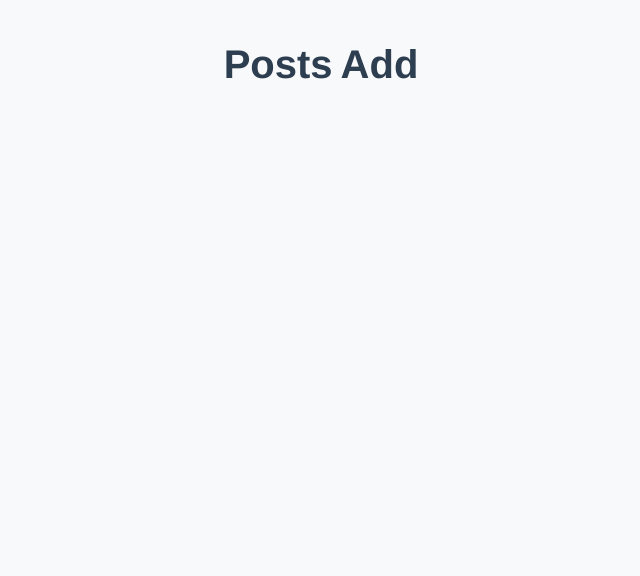
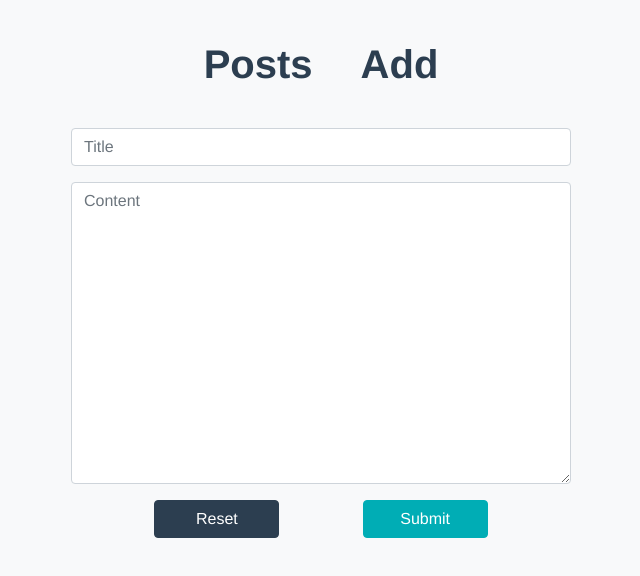
Before and after one commit to krajko/vue_zadaci, a Vue app in the folder vue_zadaci4/blog-app/: page /edit/1 in a window 1280 px wide. Shown: the top 576 px of the page, without its empty margins (319-959 px from the left). Built offline with nearby package versions, Linux system fonts and the light colour scheme; no server answers.

Commit message:
zadatak 7

```diff
--- a/vue_zadaci4/blog-app/src/App.vue
+++ b/vue_zadaci4/blog-app/src/App.vue
@@ -1,8 +1,8 @@
 <template>
   <div id="app">
     <div id="nav" class="h1 py-3 my-4">
-      <router-link to="/posts" class="me-1">Posts</router-link>
-      <router-link to="/add" class="ms-1">Add</router-link>
+      <router-link to="/posts" class="me-4">Posts</router-link>
+      <router-link to="/add" class="ms-4">Add</router-link>
     </div>
     <transition name="fade-in-top">
       <router-view/>
@@ -12,6 +12,7 @@
 
 <style lang="scss">
   $primary: #00adb5;
+  $secondary: #2c3e50;
 
   @import "../node_modules/bootstrap/scss/bootstrap.scss";
 </style>
--- a/vue_zadaci4/blog-app/src/components/AppAddPost.vue
+++ b/vue_zadaci4/blog-app/src/components/AppAddPost.vue
@@ -1,11 +1,13 @@
 <template>
   <div class="mt-0">
 
-    <form class="row mx-auto" style="max-width: 500px;" v-on:submit.prevent="add">
-      <input class="col-6 form-control mb-3" v-model.trim="$v.post.title.$model" :class="{ 'is-invalid': !$v.post.title.minLength }" type="text" placeholder="Title" required>
-      <textarea class="col-6 form-control mb-3" v-model="$v.post.text.$model" :class="{ 'is-invalid': !$v.post.text.maxLength }" rows="12" placeholder="Content" required></textarea>
-      <button class="col-3 mx-auto btn btn-secondary" type="button" @click="reset">Reset</button>
-      <button class="col-3 mx-auto btn btn-primary" type="submit">Submit</button>
+    <form class="mx-auto" style="max-width: 500px;" v-on:submit.prevent="submit">
+      <input class="form-control mb-3" v-model.trim="$v.post.title.$model" :class="{ 'is-invalid': !$v.post.title.minLength }" type="text" placeholder="Title" required>
+      <textarea class="form-control mb-3" v-model="$v.post.text.$model" :class="{ 'is-invalid': !$v.post.text.maxLength }" rows="12" placeholder="Content" required></textarea>
+      <div class="d-flex flex-row justify-content-evenly">
+        <button class="col-3 btn btn-secondary" type="button" @click="reset">Reset</button>
+        <button class="col-3 btn btn-primary" type="submit">Submit</button>
+      </div>
     </form>
 
   </div>
@@ -20,11 +22,12 @@ export default {
 
   data() {
     return {
-      post: {
-        title: '',
-        text: ''
-      }
+      post: this.reset()
     }
+  },
+
+  created() {
+    this.get()
   },
 
   validations: {
@@ -55,6 +58,44 @@ export default {
         title: '',
         text: ''
       }
+    },
+
+    async get() {
+      if (this.editMode) {
+        try {
+          this.post = await Posts.get(this.$route.params.id);
+        } catch(err) {
+          console.log(err);
+          reset();
+        }
+      }
+    },
+
+    async edit() {
+      try {
+        await Posts.edit(this.post);
+        this.$router.push({ name: 'Post', params: { id: this.post.id} });
+      } catch(err) {
+        console.log(err);
+      }
+    },
+
+    submit() {
+      if (this.editMode) {
+        this.edit();
+      } else {
+        this.add();
+      }
+    }
+  },
+
+  computed: {
+    editMode() {
+      if (this.$route.params.id) {
+        return true;
+      }
+
+      return false;
     }
   }
 }
--- a/vue_zadaci4/blog-app/src/components/AppPosts.vue
+++ b/vue_zadaci4/blog-app/src/components/AppPosts.vue
@@ -1,15 +1,16 @@
 <template>
   <div class="mt-0">
     <ul class="list-unstyled d-flex flex-column justify-content-center align-items-center">
-      <li v-for="(post) in posts" :key="post.id" class="card col-10 col-sm-8 col-md-4 mb-3">
+      <li v-for="(post) in posts" :key="post.id" class="card col-10 col-lg-4 mb-3 mx-2">
         <div class="card-body text-start">
             <h5 class="card-title"> <strong>{{ post.title }}</strong> </h5>
             <hr class="mt-3">
 
-            <p class="card-text mb-3"> {{ post.text | preview }} </p>
+            <p class="card-text text-muted mb-3"> {{ post.text | preview }} </p>
 
             <div class="d-flex flex-row justify-content-end">
-              <router-link :to="`posts/${post.id}`" class="btn btn-primary px-4 mt-0">View post</router-link>
+                <router-link :to="`edit/${post.id}`" class="btn btn-secondary px-4 me-2">Edit</router-link>
+                <router-link :to="`posts/${post.id}`" class="btn btn-primary px-4">View post</router-link>
             </div>
         </div>
       </li>
--- a/vue_zadaci4/blog-app/src/main.js
+++ b/vue_zadaci4/blog-app/src/main.js
@@ -5,6 +5,7 @@ import Vuelidate from 'vuelidate'
 
 Vue.config.productionTip = false
 Vue.use(Vuelidate)
+
 new Vue({
   router,
   render: h => h(App)
--- a/vue_zadaci4/blog-app/src/router/index.js
+++ b/vue_zadaci4/blog-app/src/router/index.js
@@ -21,6 +21,10 @@ const routes = [
   {
     path: '/add',
     component: () => import ('../components/AppAddPost.vue')
+  },
+  {
+    path: '/edit/:id',
+    component: () => import ('../components/AppAddPost.vue')
   }
 ]
 
--- a/vue_zadaci4/blog-app/src/services/Posts.js
+++ b/vue_zadaci4/blog-app/src/services/Posts.js
@@ -27,6 +27,12 @@ class Posts {
     return status;
   }
 
+  async edit(post) {
+    const { status } = await this.client.put(`posts/${post.id}`, post);
+
+    return status;
+  }
+
 }
 
 export default new Posts();
```
